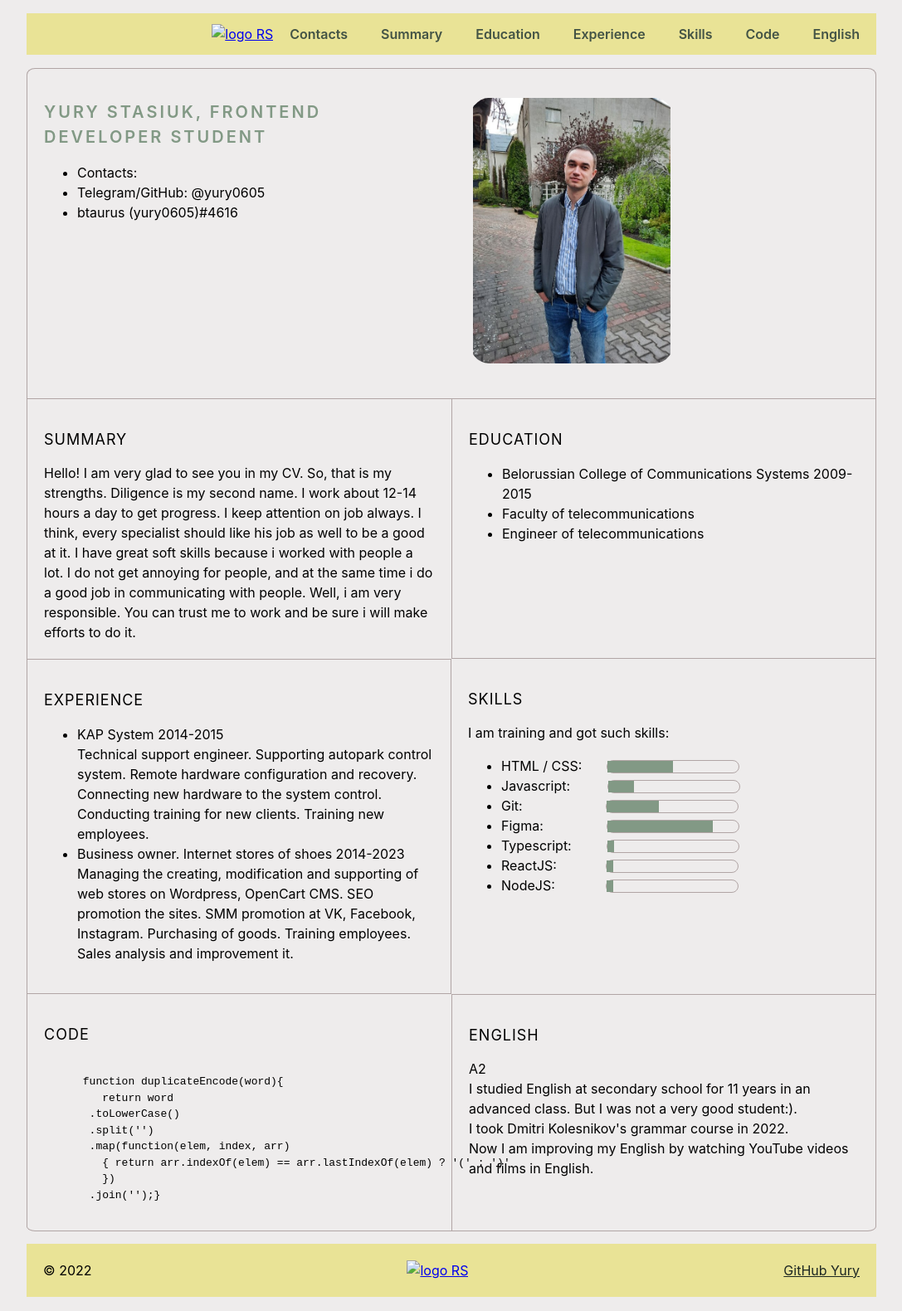
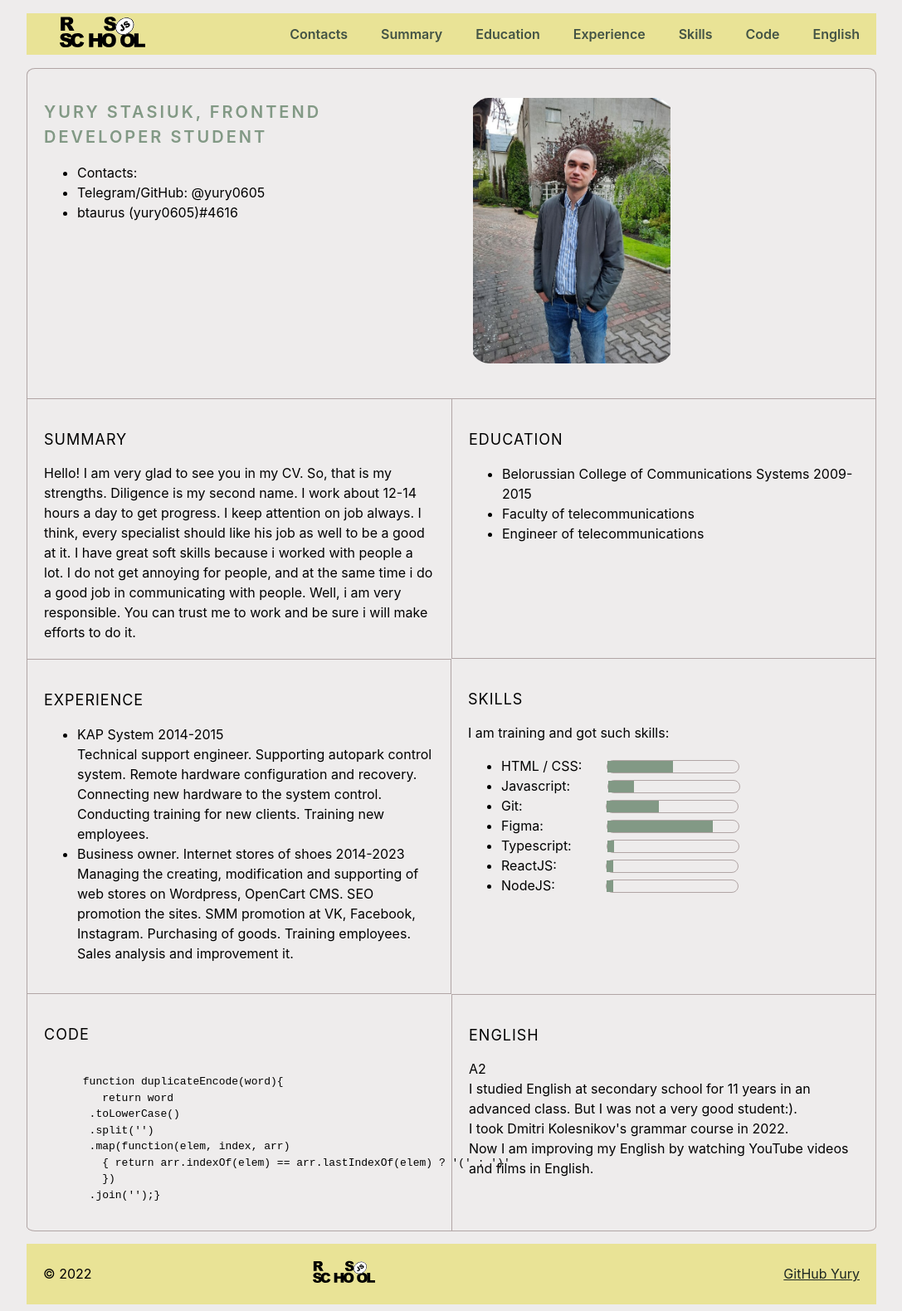
Before and after one commit to yury0605/rsschool-cv-black, a plain HTML site: page index.html in a window 1280 px wide. Shown: the whole page at 83% size, without its empty margins (96-1183 px from the left). Drawn offline with Linux system fonts and the light colour scheme; the site is published under a folder, as on GitHub Pages, so addresses that start at the root find nothing; a web font is replaced by a local one.

Commit message:
Update index.html
added '.' to pathes

```diff
--- a/index.html
+++ b/index.html
@@ -14,7 +14,7 @@
       <div class="container">
 <nav>
    <ul class="nav-list">
-      <li><a href="https://rs.school/js/"><img alt="logo RS" src="/assets/img/rs_school_js.svg" class="logo-rs-head"></a></li>
+      <li><a href="https://rs.school/js/"><img alt="logo RS" src="./assets/img/rs_school_js.svg" class="logo-rs-head"></a></li>
       <li><a href="#contacts" class="nav-link">Contacts</a></li>
       <li><a href="#summary" class="nav-link">Summary</a></li>
       <li><a href="#education" class="nav-link">Education</a></li>
@@ -121,7 +121,7 @@
 <footer class="footer">
    <div class="container footer-container">
       <p>© 2022</p>
-      <a href="https://rs.school/js/"><img alt="logo RS" src="/assets/img/rs_school_js.svg" class="logo-rs-footer"></a>
+      <a href="https://rs.school/js/"><img alt="logo RS" src="./assets/img/rs_school_js.svg" class="logo-rs-footer"></a>
       <a href="https://github.com/yury0605" class="git-link">GitHub Yury</a>
 
    </div>
```
